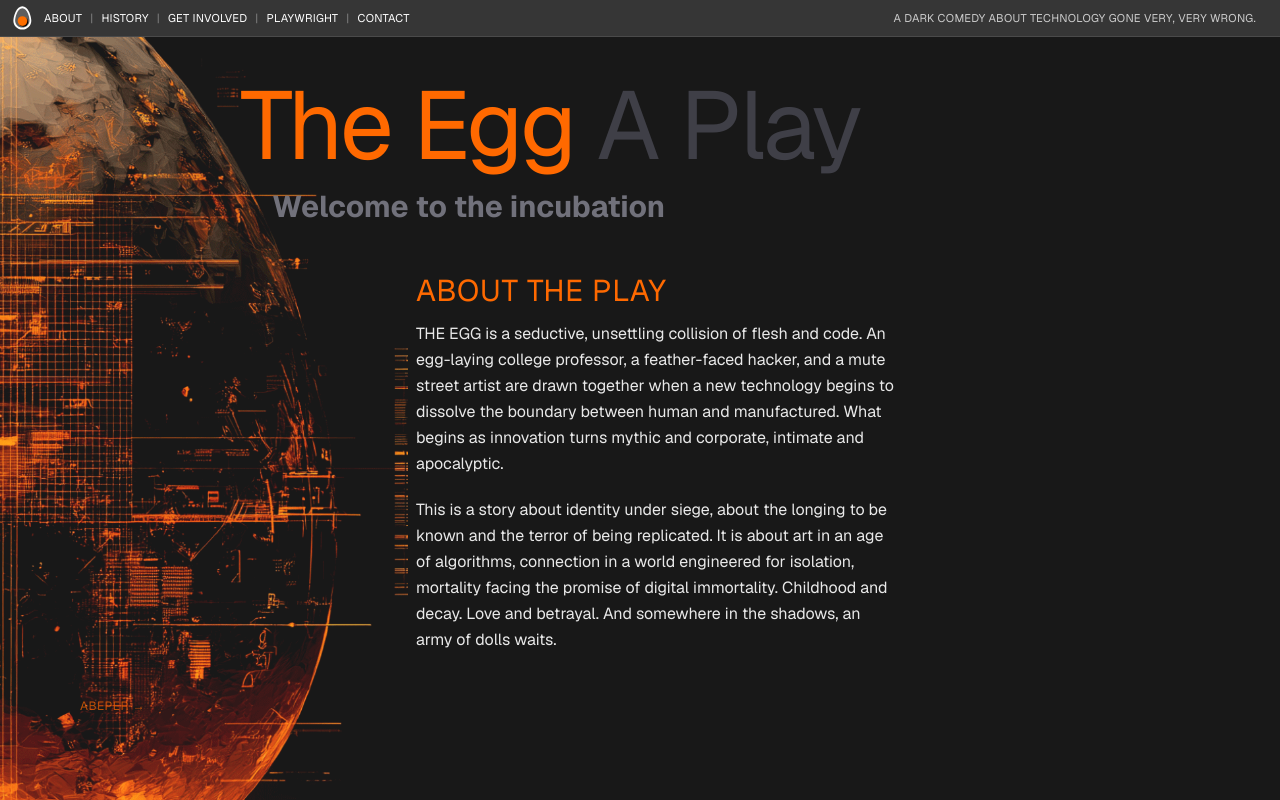
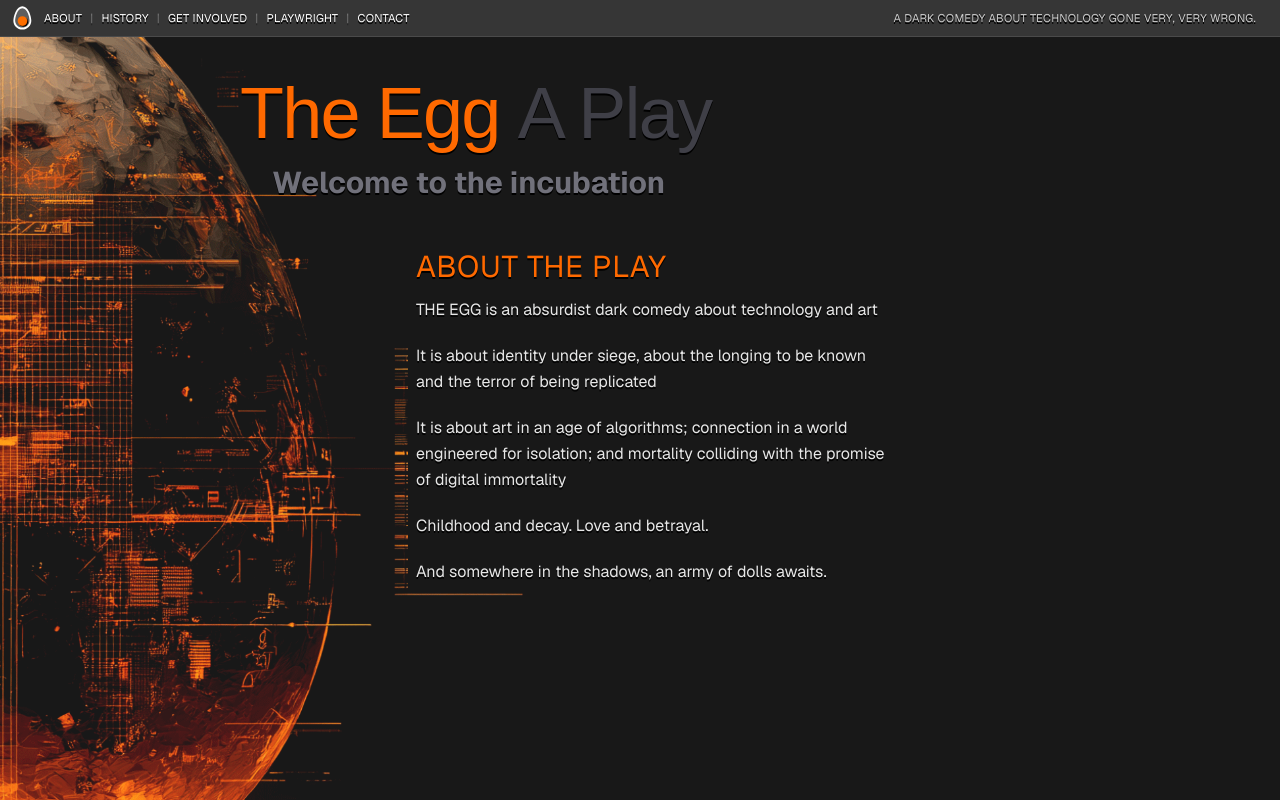
Before and after one commit to lbdeyo/the-egg, a Next.js app: page / in a window 1280 px wide. Built offline with nearby package versions, Linux system fonts and the light colour scheme; a web font is replaced by a local one.

Commit message:
Replacing title font

```diff
--- a/app/NavBar.tsx
+++ b/app/NavBar.tsx
@@ -28,7 +28,7 @@ export function NavBar() {
             className="h-6 w-6 shrink-0"
           />
           {/* Desktop nav */}
-          <nav className="hidden md:flex flex-wrap items-center gap-2 text-[0.7rem] uppercase tracking-wide text-white">
+          <nav className="hidden md:flex flex-wrap items-center gap-2 text-[0.7rem] uppercase tracking-wide text-white drop-shadow-[0_2px_0_rgba(0,0,0,1)]">
             {NAV_LINKS.map((link, i) => (
               <span key={link.href} className="flex items-center gap-2">
                 <Link
@@ -46,7 +46,7 @@ export function NavBar() {
         </div>
 
         {/* Desktop tagline */}
-        <p className="hidden md:block ps-3 shrink-0 whitespace-nowrap text-[0.7rem] uppercase tracking-wide text-[#cccccc]">
+        <p className="hidden md:block ps-3 shrink-0 whitespace-nowrap text-[0.7rem] uppercase tracking-wide text-[#cccccc] drop-shadow-[0_2px_0_rgba(0,0,0,1)]">
           A dark comedy about technology gone very, very wrong.
         </p>
 
@@ -66,7 +66,7 @@ export function NavBar() {
       {/* Mobile menu */}
       {mobileOpen && (
         <nav className="md:hidden border-b border-white/10 bg-[#363636] pl-[10px] pr-6 py-2">
-          <ul className="flex flex-col gap-2 text-[0.7rem] uppercase tracking-wide text-white">
+          <ul className="flex flex-col gap-2 text-[0.7rem] uppercase tracking-wide text-white drop-shadow-[0_2px_0_rgba(0,0,0,1)]">
             {NAV_LINKS.map((link) => (
               <li key={link.href}>
                 <Link
--- a/app/page.tsx
+++ b/app/page.tsx
@@ -4,11 +4,30 @@ import Image from "next/image";
 import { Fragment } from "react";
 import { NavBar } from "./NavBar";
 
+// const ABOUT_PARAS = [
+//   "THE EGG is a seductive, unsettling collision of flesh and code. An egg-laying college professor, a feather-faced hacker, and a mute street artist are drawn together when a new technology begins to dissolve the boundary between human and manufactured. What begins as innovation turns mythic and corporate, intimate and apocalyptic.",
+
+//   "This is a story about identity under siege, about the longing to be known and the terror of being replicated. It is about art in an age of algorithms, connection in a world engineered for isolation, mortality facing the promise of digital immortality. Childhood and decay. Love and betrayal. And somewhere in the shadows, an army of dolls waits.",
+// ];
+
 const ABOUT_PARAS = [
-  "THE EGG is a seductive, unsettling collision of flesh and code. An egg-laying college professor, a feather-faced hacker, and a mute street artist are drawn together when a new technology begins to dissolve the boundary between human and manufactured. What begins as innovation turns mythic and corporate, intimate and apocalyptic.",
+  "THE EGG is an absurdist dark comedy about technology and art",
 
-  "This is a story about identity under siege, about the longing to be known and the terror of being replicated. It is about art in an age of algorithms, connection in a world engineered for isolation, mortality facing the promise of digital immortality. Childhood and decay. Love and betrayal. And somewhere in the shadows, an army of dolls waits.",
+  "It is about identity under siege, about the longing to be known and the terror of being replicated",
+  "It is about art in an age of algorithms; connection in a world engineered for isolation; and mortality colliding with the promise of digital immortality",
+  "Childhood and decay. Love and betrayal.",
+  "And somewhere in the shadows, an army of dolls awaits.",
 ];
+
+//  THE EGG is an absurdist dark comedy about technology and art.
+
+// It is about identity under siege, about the longing to be known and the terror of being replicated.
+
+// It is about art in an age of algorithms; connection in a world engineered for isolation; and mortality colliding with the promise of digital immortality.
+
+// Childhood and decay. Love and betrayal.
+
+// And somewhere in the shadows, an army of dolls awaits.
 
 type Character = { name: string; description: string };
 
@@ -48,17 +67,31 @@ export default function Home() {
           priority
         />
       </div>
-      <div className="relative z-10 flex min-h-screen flex-col ">
+      <div className="relative z-10 flex min-h-screen flex-col">
         <NavBar />
 
         {/* Title – on background, no hero block */}
         <section className="bg-transparent px-8 pt-10 pb-6 md:px-12 lg:px-20">
           <div className="max-w-5xl lg:ms-40">
-            <h1 className="tk-baroque-text-jf text-5xl tracking-tight text-orange-500 md:text-6xl lg:text-8xl">
+            <h1
+              className="text-5xl tracking-tight text-orange-500 md:text-6xl lg:text-7xl drop-shadow-[0_2px_0_rgba(0,0,0,1)]"
+              style={{
+                fontFamily: '"superscore-vf", sans-serif',
+                fontVariationSettings: '"FLUX" 0, "wght" 700',
+              }}
+            >
               The Egg{" "}
-              <span className="text-zinc-700 text-3xl md:text-8xl">A Play</span>
+              <span
+                className="text-zinc-700 text-3xl md:text-7xl"
+                style={{
+                  fontFamily: '"superscore-vf", sans-serif',
+                  fontVariationSettings: '"FLUX" 0, "wght" 400',
+                }}
+              >
+                A Play
+              </span>
             </h1>
-            <p className="mt-4 lg:ps-8 text-2xl lg:text-3xl font-bold  text-zinc-500">
+            <p className="mt-4 lg:ps-8 text-2xl lg:text-3xl font-bold  text-zinc-500 drop-shadow-[0_2px_0_rgba(0,0,0,1)]">
               Welcome to the incubation
             </p>
           </div>
@@ -67,12 +100,14 @@ export default function Home() {
         {/* About the Play */}
         <section id="about" className="px-2 py-4 ms-5 max-w-lg lg:ms-100   ">
           <div className="mx-auto p-2  bg-[#181818]">
-            <h2 className="tk-kallisto-lined mb-3 text-2xl uppercase tracking-wide text-orange-500 md:text-3xl">
+            <h2 className="tk-kallisto-lined mb-3 text-2xl uppercase tracking-wide text-orange-500 md:text-3xl drop-shadow-[0_2px_0_rgba(0,0,0,1)]">
               About the Play
             </h2>
             <div className="space-y-5 text-base leading-relaxed text-white/90">
               {ABOUT_PARAS.map((para, i) => (
-                <p key={i}>{para}</p>
+                <p key={i} className="drop-shadow-[0_2px_0_rgba(0,0,0,1)]">
+                  {para}
+                </p>
               ))}
             </div>
           </div>
@@ -84,28 +119,23 @@ export default function Home() {
           className="px-8 py-16 md:px-12 lg:px-20 lg:ms-55 hidden"
         >
           <div className="mx-auto max-w-4xl">
-            <h2 className="tk-kallisto-lined mb-10 text-2xl uppercase tracking-wide text-orange-500 md:text-3xl">
+            <h2 className="tk-kallisto-lined mb-10 text-2xl uppercase tracking-wide text-orange-500 md:text-3xl drop-shadow-[0_2px_0_rgba(0,0,0,1)]">
               Characters
             </h2>
             <div className="grid gap-x-12 gap-y-4 md:grid-cols-[auto_1fr]">
               {CHARACTERS.map(({ name, description }) => (
                 <Fragment key={name}>
-                  <div className="font-semibold uppercase tracking-wide text-white">
+                  <div className="font-semibold uppercase tracking-wide text-white drop-shadow-[0_2px_0_rgba(0,0,0,1)]">
                     {name}
                   </div>
-                  <p className="text-white/90">{description}</p>
+                  <p className="text-white/90 drop-shadow-[0_2px_0_rgba(0,0,0,1)]">
+                    {description}
+                  </p>
                 </Fragment>
               ))}
             </div>
           </div>
         </section>
-
-        {/* Footer accent */}
-        <footer className="px-8 py-4 md:px-12 lg:px-20">
-          <span className="text-xs uppercase tracking-wider text-orange-500/70">
-            Abeper →
-          </span>
-        </footer>
       </div>
     </div>
   );
```
